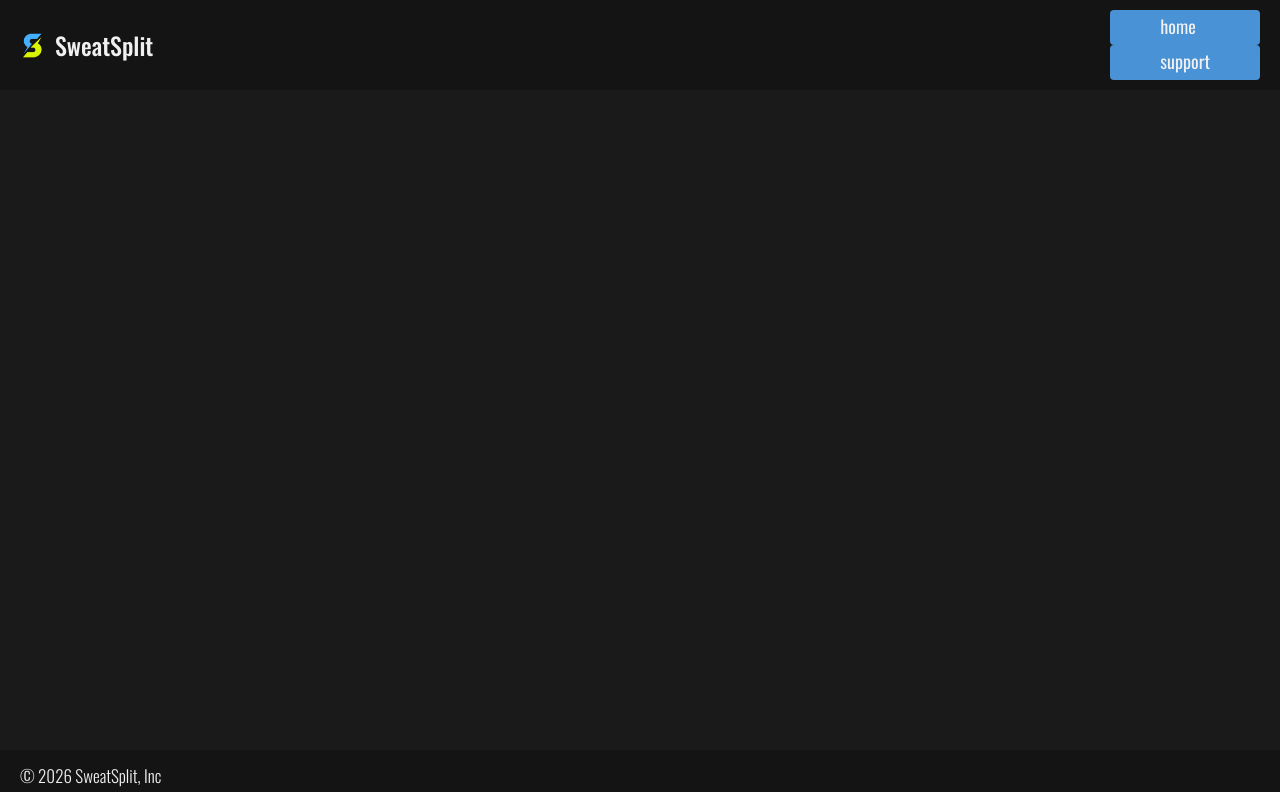
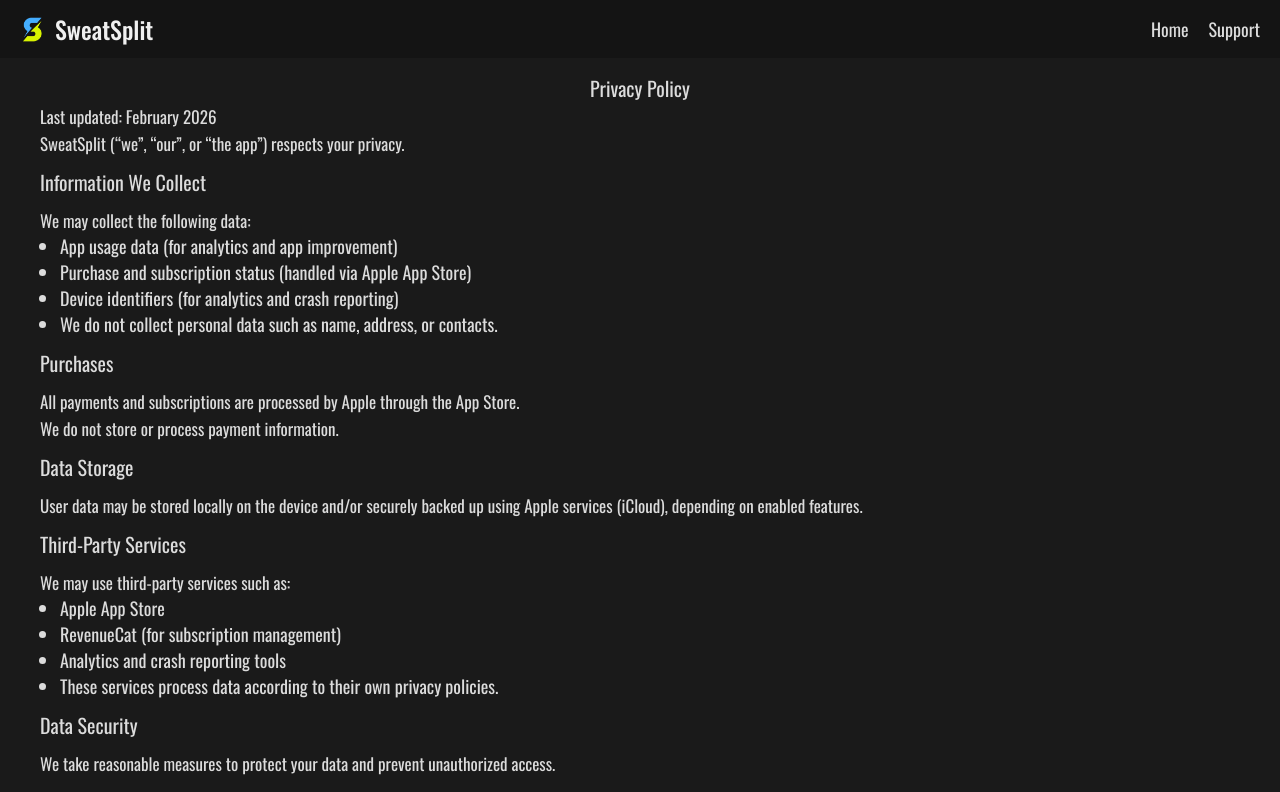
Before and after one commit to Kebikov/SweatSplit.com, a React (Vite) app: page /privacy-policy in a window 1280 px wide. Shown: the top 792 px of the page. Built offline with nearby package versions, Linux system fonts and the light colour scheme.

Commit message:
added: /privacy-policy

```diff
--- a/package.json
+++ b/package.json
@@ -10,6 +10,7 @@
     "preview": "vite preview"
   },
   "dependencies": {
+    "motion": "^12.33.0",
     "react": "^19.2.0",
     "react-dom": "^19.2.0",
     "react-router-dom": "^7.13.0"
--- a/src/app/App.tsx
+++ b/src/app/App.tsx
@@ -4,6 +4,7 @@
 import Support from "./support/Support";
 import Header from "@/components/header/Header";
 import Footer from "@/components/footer/Footer";
+import PrivacyPolicy from "./privacy-policy/PrivacyPolicy";
 
 
 const App = () => {
@@ -16,6 +17,7 @@
                     <Routes>
                         <Route path="/" element={<Main/>} />
                         <Route path="/support" element={<Support/>} />
+                        <Route path="/privacy-policy" element={<PrivacyPolicy/>} />
                     </Routes>
                 </div>
                 <Footer/>
--- a/src/app/main/Main.tsx
+++ b/src/app/main/Main.tsx
@@ -1,14 +1,45 @@
 import styles from './main.module.css';
 import ScreenAdd from '@/components/screenAdd/ScreenAdd';
 import settingsImg from '@/source/image/icon/settings.png';
+import { motion } from "motion/react";
 
 
 const  Main = () => {
 
     return (
         <div className={styles.container} >
-            <div className={styles.subtitle} >Your workout <span>Your rules</span></div>
-            <div className={styles.addText} >Create workouts your way. Build custom training plans, track progress, and stay in control of every exercise.</div>
+            <motion.div
+                className={styles.subtitle}
+                initial={{
+                    y: 20,
+                    opacity: 0
+                }}
+                animate={{
+                    y: 0,
+                    opacity: 1
+                }}
+                transition={{
+                    duration: .7
+                }}
+            >
+                Your workout <span>Your rules</span>
+            </motion.div>
+            <motion.div
+                className={styles.addText}
+                initial={{
+                    y: 20,
+                    opacity: 0
+                }}
+                animate={{
+                    y: 0,
+                    opacity: 1
+                }}
+                transition={{
+                    duration: .7
+                }}
+            >
+                Create workouts your way. Build custom training plans, track progress, and stay in control of every exercise.
+            </motion.div>
             <ScreenAdd/>
             <div className={styles.settings} >
                 <img src={settingsImg} className={styles.settings__img} alt='#' />
--- a/src/app/main/main.module.css
+++ b/src/app/main/main.module.css
@@ -26,8 +26,9 @@
 .subtitle {
     margin-top: 10px;
     font-family: 'Oswald';
-    font-weight: 400;
-    font-size: 24px;
+    font-style: italic;
+    font-weight: 500;
+    font-size: 30px;
     color: var(--color-blue);
 }
 
@@ -38,12 +39,11 @@
 .addText {
     padding: 0px 10px 20px 10px;
     margin-top: 10px;
-    font-family: 'Oswald';
-    letter-spacing: 0.5px;
+    letter-spacing: 0.7px;
     text-align: center;
     line-height: 120%;
     font-size: 18px;
-    font-weight: 300;
+    font-weight: 400;
     color: var(--color-white);
 }
 
@@ -71,7 +71,7 @@
     list-style-type: disc;
 }
 
-ul li::marker {
+.ul li::marker {
     color: var(--color-lime);
 }
 
@@ -87,12 +87,14 @@
     width: 30px;
     height: 30px;
     object-fit: contain;
+    transform: rotate(5deg);
 }
 
 .key {
     margin-left: 10px;
     font-family: 'Oswald';
-    font-weight: 400;
+    font-style: italic;
+    font-weight: 500;
     font-size: 20px;
-    color: var(--color-white);
+    color: var(--color-blue);
 }
--- /dev/null
+++ b/src/app/privacy-policy/PrivacyPolicy.tsx
@@ -0,0 +1,63 @@
+import style from './PrivacyPolicy.module.css';
+
+
+const Title = ({children}: {children: React.ReactNode}) => (
+    <div className={style.subtitle} >{children}</div>
+)
+
+const Text = ({children}: {children: React.ReactNode}) => (
+    <div className={style.text} >{children}</div>
+)
+
+
+const PrivacyPolicy = () => {
+
+    return (
+        <div className={style.container} >
+            <div className={style.content} >
+                <p className={style.title} >Privacy Policy</p>
+                <Text>Last updated: February 2026</Text>
+                <Text>SweatSplit (“we”, “our”, or “the app”) respects your privacy.</Text>
+                <Title>Information We Collect</Title>
+                <Text>We may collect the following data:</Text>
+                <ul className={style.ul} >
+                    <li>App usage data (for analytics and app improvement)</li>
+                    <li>Purchase and subscription status (handled via Apple App Store)</li>
+                    <li>Device identifiers (for analytics and crash reporting)</li>
+                    <li>We do not collect personal data such as name, address, or contacts.</li>
+                </ul>
+
+                <Title>Purchases</Title>
+                <Text>All payments and subscriptions are processed by Apple through the App Store.</Text>
+                <Text>We do not store or process payment information.</Text>
+
+                <Title>Data Storage</Title>
+                <Text>{`User data may be stored locally on the device and/or securely backed up using Apple services (iCloud), depending on enabled features.`}</Text>
+
+                <Title>Third-Party Services</Title>
+                <Text>We may use third-party services such as:</Text>
+                <ul className={style.ul} >
+                    <li>Apple App Store</li>
+                    <li>RevenueCat (for subscription management)</li>
+                    <li>Analytics and crash reporting tools</li>
+                    <li>These services process data according to their own privacy policies.</li>
+                </ul>
+
+                <Title>Data Security</Title>
+                <Text>We take reasonable measures to protect your data and prevent unauthorized access.</Text>
+
+                <Title>Children’s Privacy</Title>
+                <Text>The app is not intended for children under 13 years of age.</Text>
+
+                <Title>Changes</Title>
+                <Text>This Privacy Policy may be updated from time to time.</Text>
+                <Title>Contact</Title>
+                <Text>If you have questions, contact us at:</Text>
+                <Text>kebikovroma@gmail.com</Text>
+            </div>
+        </div>
+    )
+}
+
+
+export default PrivacyPolicy;
--- /dev/null
+++ b/src/app/privacy-policy/privacyPolicy.module.css
@@ -0,0 +1,45 @@
+.container {
+    width: 100%;
+    display: flex;
+    justify-content: center;
+    padding: 20px;
+}
+
+.content {
+    max-width: 1200px;
+    width: 100%;
+}
+
+.title {
+    font-family: 'Oswald';
+    font-weight: 400;
+    font-size: 20px;
+    color: var(--color-white);
+    text-align: center;
+}
+
+.subtitle {
+    margin: 20px 0 20px 0;
+    font-family: 'Oswald';
+    font-weight: 400;
+    font-size: 20px;
+    color: var(--color-white);
+}
+
+.text {
+    margin-top: 10px;
+    font-family: 'Oswald';
+    font-weight: 400;
+    font-size: 17px;
+    color: var(--color-white);
+}
+
+.ul li {
+    margin-top: 8px;
+    margin-left: 20px;
+    font-family: 'Oswald';
+    font-size: 18px;
+    font-weight: 400;
+    color: var(--color-white);
+    list-style-type: disc;
+}
--- a/src/components/menu/Menu.tsx
+++ b/src/components/menu/Menu.tsx
@@ -12,12 +12,17 @@
             {
                 location.pathname !== '/'
                 &&
-                <div className={styles.link} onClick={() => navigate('/')} >home</div>
+                <div className={styles.link} onClick={() => navigate('/')} >Home</div>
             }
             {
                 location.pathname !== '/support'
                 &&
-                <div className={styles.link} onClick={() => navigate('/support')} >support</div>
+                <div className={styles.link} onClick={() => navigate('/support')} >Support</div>
+            }
+            {
+                location.pathname !== '/privacy-policy'
+                &&
+                <div className={styles.link} onClick={() => navigate('/privacy-policy')} >Privacy Policy</div>
             }
         </div>
     )
--- a/src/components/menu/menu.module.css
+++ b/src/components/menu/menu.module.css
@@ -1,16 +1,14 @@
 .container {
-
+    display: flex;
+    gap: 20px;
+    padding: 10px 0;
 }
 
 .link {
-    padding: 7px 50px 10px 50px;
     font-family: 'Oswald';
     font-weight: 400;
     font-size: 18px;
     color: var(--color-white);
 
-    background-color: var(--color-blue);
-    border-radius: 4px;
-
     cursor: pointer;
 }
--- /dev/null
+++ b/src/components/motionImg/MotionImg.tsx
@@ -0,0 +1,42 @@
+import { motion } from "motion/react";
+import { FC } from "react";
+import style from '@/components/screenAdd/screenAdd.module.css';
+
+
+interface IMotionImg {
+    src: string;
+    delay?: number;
+}
+
+
+const MotionImg: FC<IMotionImg> = ({
+    src,
+    delay = 0
+}) => {
+
+    return (
+        <motion.img
+            initial={{
+                scale: .7,
+                opacity: 0
+            }}
+            transition={{
+                duration: .7,
+                delay
+            }}
+            whileInView={{
+                scale: 1,
+                opacity: 1
+            }}
+            viewport={{
+                once: true
+            }}
+            src={src}
+            className={style.screen}
+            alt='SweatSplit'
+        />
+    )
+}
+
+
+export default MotionImg;
--- a/src/components/screenAdd/ScreenAdd.tsx
+++ b/src/components/screenAdd/ScreenAdd.tsx
@@ -7,19 +7,22 @@
 import screen6 from '@/source/image/screenAdd/EN-6.jpg';
 import screen7 from '@/source/image/screenAdd/EN-7.jpg';
 import screen8 from '@/source/image/screenAdd/EN-8.jpg';
+import MotionImg from '../motionImg/MotionImg';
+
 
 const ScreenAdd = () => {
 
     return (
         <div className={styles.container} >
-            <img src={screen1} className={styles.screen} alt='SweatSplit' />
-            <img src={screen5} className={styles.screen} alt='SweatSplit' />
-            <img src={screen4} className={styles.screen} alt='SweatSplit' />
-            <img src={screen2} className={styles.screen} alt='SweatSplit' />
-            <img src={screen3} className={styles.screen} alt='SweatSplit' />
-            <img src={screen6} className={styles.screen} alt='SweatSplit' />
-            <img src={screen7} className={styles.screen} alt='SweatSplit' />
-            <img src={screen8} className={styles.screen} alt='SweatSplit' />
+            <MotionImg src={screen1} />
+            <MotionImg src={screen5} />
+            <MotionImg src={screen4} />
+            <MotionImg src={screen2} />
+
+            <MotionImg src={screen3} />
+            <MotionImg src={screen6} />
+            <MotionImg src={screen7} />
+            <MotionImg src={screen8} />
         </div>
     )
 }
--- a/src/css/index.css
+++ b/src/css/index.css
@@ -44,7 +44,8 @@
     --max-width: 1400px;
     --color-lime: #9ead31;
     --color-blue: #4992d6;
-    --color-white: rgb(240, 240, 240);
+    --color-white: rgb(220, 220, 220);
+    --color-text: #a3a3b9;
     --color-background: rgba(26, 26, 26, 1);
     --color-dark-background: rgba(20, 20, 20, 1);
 }
```
Also changed, not shown: 2 other files (tests, documents, lock files or other folders).
